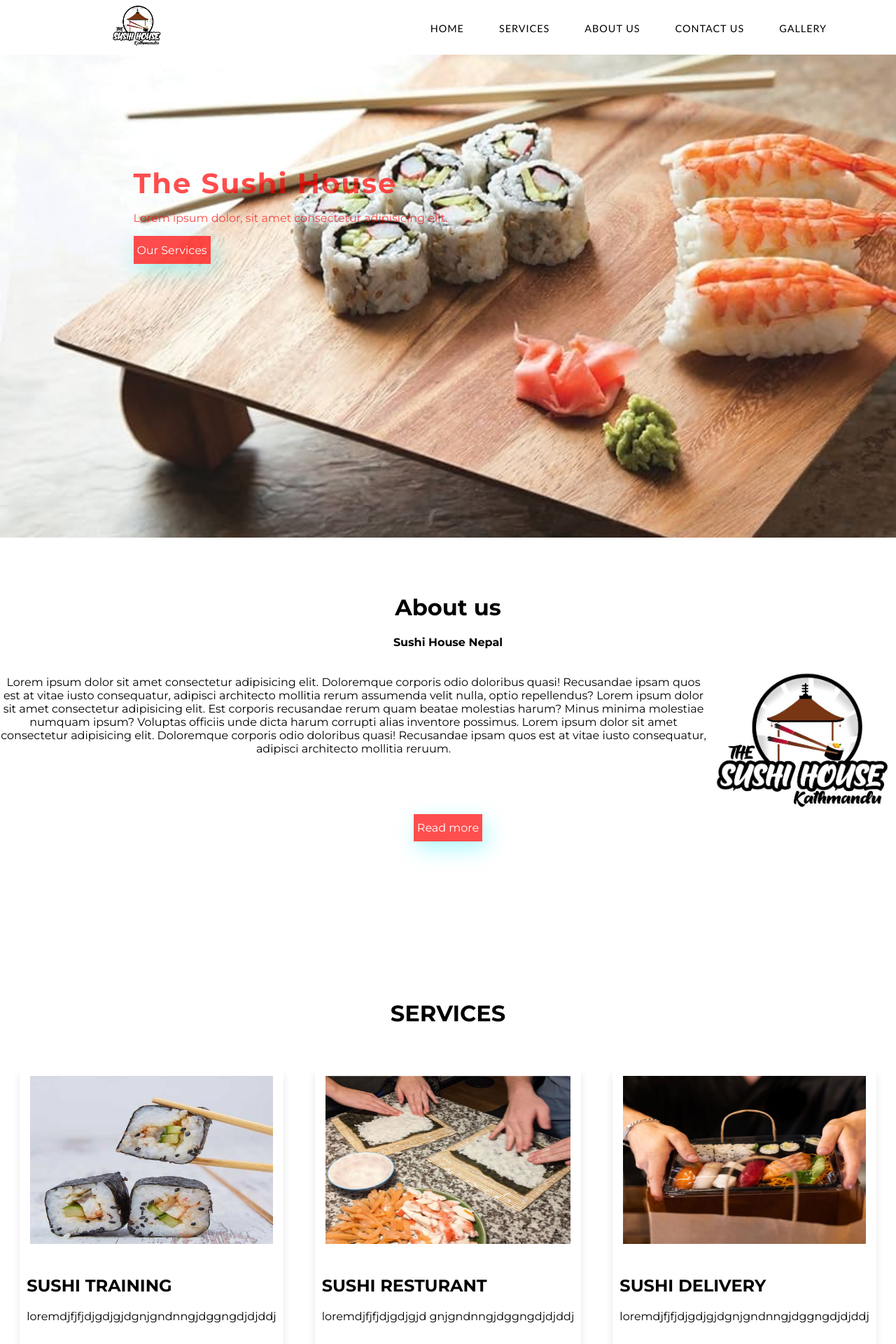
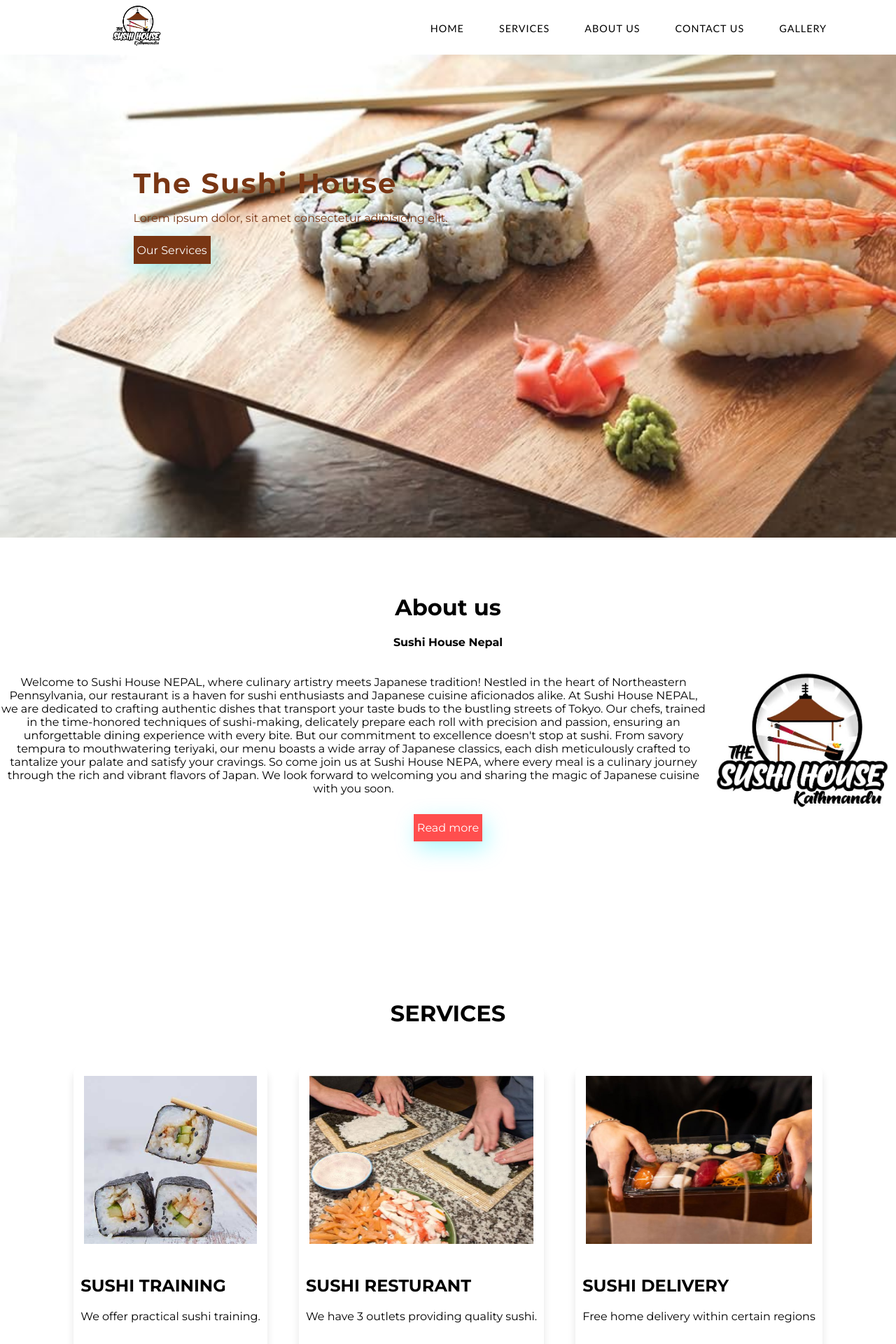
Before and after one commit to oppenheimer02/Sushi-House, a React (Vite) app in the folder sushi-project/: page / in a window 1280 px wide. Shown: the top 1920 px of the page at 70% size. Built offline with nearby package versions, Linux system fonts and the light colour scheme.

Commit message:
details text

```diff
--- a/sushi-project/src/App.css
+++ b/sushi-project/src/App.css
@@ -109,10 +109,10 @@
     transform: translate(-22%,-50%);
     }
     .name span{
-      color: #ff0000b1;
+      color: #793614;
     }
     .name .details{
-      color: #ff0000b1;
+      color: #793614;
     }
     .name h1{
     font-family:'Montserrat';
@@ -128,7 +128,7 @@
       display: flex;
       justify-content: center;
         align-items: center;
-        background-color: #ff0000b1;
+        background-color: #793614;
         box-shadow: 5px 10px 30px rgba(2, 238, 255, 0.336);
       color:#ffffff;
       }
@@ -1213,12 +1213,7 @@
         top: 50%;
 
         }
-        .name span{
-          color: #ff0000b1;
-        }
-        .name .details{
-          color: #ff0000b1;
-        }
+
         .name h1{
         font-family:'Montserrat';
         font-size: 40px;
@@ -1233,7 +1228,7 @@
           display: flex;
           justify-content: center;
             align-items: center;
-            background-color: #ff0000b1;
+            background-color: #793614;
             box-shadow: 5px 10px 30px rgba(2, 238, 255, 0.336);
           color:#ffffff;
           }
--- a/sushi-project/src/components/About.jsx
+++ b/sushi-project/src/components/About.jsx
@@ -9,7 +9,13 @@
       </h1>
     <h4>Sushi House Nepal</h4>
     <div id='about-text'>
-    <p>Lorem ipsum dolor sit amet consectetur adipisicing elit. Doloremque corporis odio doloribus quasi! Recusandae ipsam quos est at vitae iusto consequatur, adipisci architecto mollitia rerum assumenda velit nulla, optio repellendus? Lorem ipsum dolor sit amet consectetur adipisicing elit. Est corporis recusandae rerum quam beatae molestias harum? Minus minima molestiae numquam ipsum? Voluptas officiis unde dicta harum corrupti alias inventore possimus. Lorem ipsum dolor sit amet consectetur adipisicing elit. Doloremque corporis odio doloribus quasi! Recusandae ipsam quos est at vitae iusto consequatur, adipisci architecto mollitia reruum.
+    <p>Welcome to Sushi House NEPAL, where culinary artistry meets Japanese tradition! Nestled in the heart of Northeastern Pennsylvania, our restaurant is a haven for sushi enthusiasts and Japanese cuisine aficionados alike.
+
+At Sushi House NEPAL, we are dedicated to crafting authentic dishes that transport your taste buds to the bustling streets of Tokyo. Our chefs, trained in the time-honored techniques of sushi-making, delicately prepare each roll with precision and passion, ensuring an unforgettable dining experience with every bite.
+
+But our commitment to excellence doesn't stop at sushi. From savory tempura to mouthwatering teriyaki, our menu boasts a wide array of Japanese classics, each dish meticulously crafted to tantalize your palate and satisfy your cravings.
+
+So come join us at Sushi House NEPA, where every meal is a culinary journey through the rich and vibrant flavors of Japan. We look forward to welcoming you and sharing the magic of Japanese cuisine with you soon.
     </p>
     <div className='about-image'>
 
--- a/sushi-project/src/components/Services.jsx
+++ b/sushi-project/src/components/Services.jsx
@@ -9,9 +9,9 @@
     <div id='services'>
       <h1> SERVICES </h1>
       <div className='a-container'>
-        <ServiceInfo image= {Sushi1} title= 'SUSHI TRAINING' details='  loremdjfjfjdjgdjgjdgnjgndnngjdggngdjdjddj ' />
-        <ServiceInfo image= {Sushi4} title= 'SUSHI RESTURANT' details=' loremdjfjfjdjgdjgjd  gnjgndnngjdggngdjdjddj ' />
-        <ServiceInfo image= {Sushi5} title= 'SUSHI DELIVERY' details=' loremdjfjfjdjgdjgjdgnjgndnngjdggngdjdjddj ' />
+        <ServiceInfo image= {Sushi1} title= 'SUSHI TRAINING' details='  We offer practical sushi training. ' />
+        <ServiceInfo image= {Sushi4} title= 'SUSHI RESTURANT' details=' We have 3 outlets providing quality sushi.' />
+        <ServiceInfo image= {Sushi5} title= 'SUSHI DELIVERY' details=' Free home delivery within certain regions ' />
 
          </div>
     </div>
```
